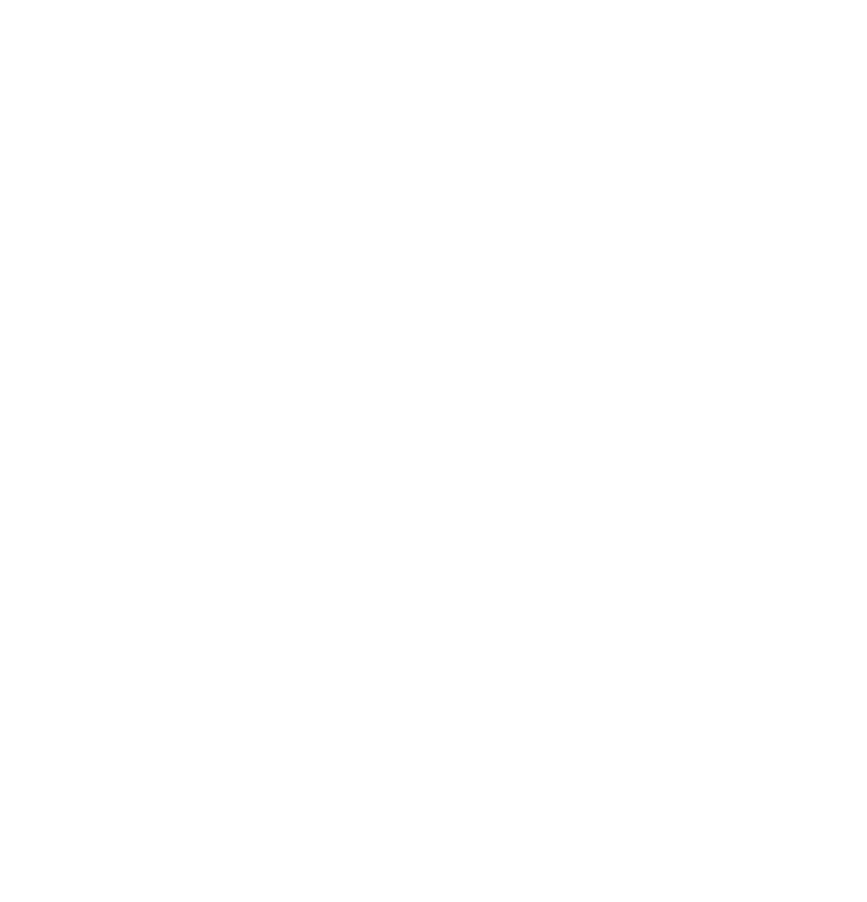
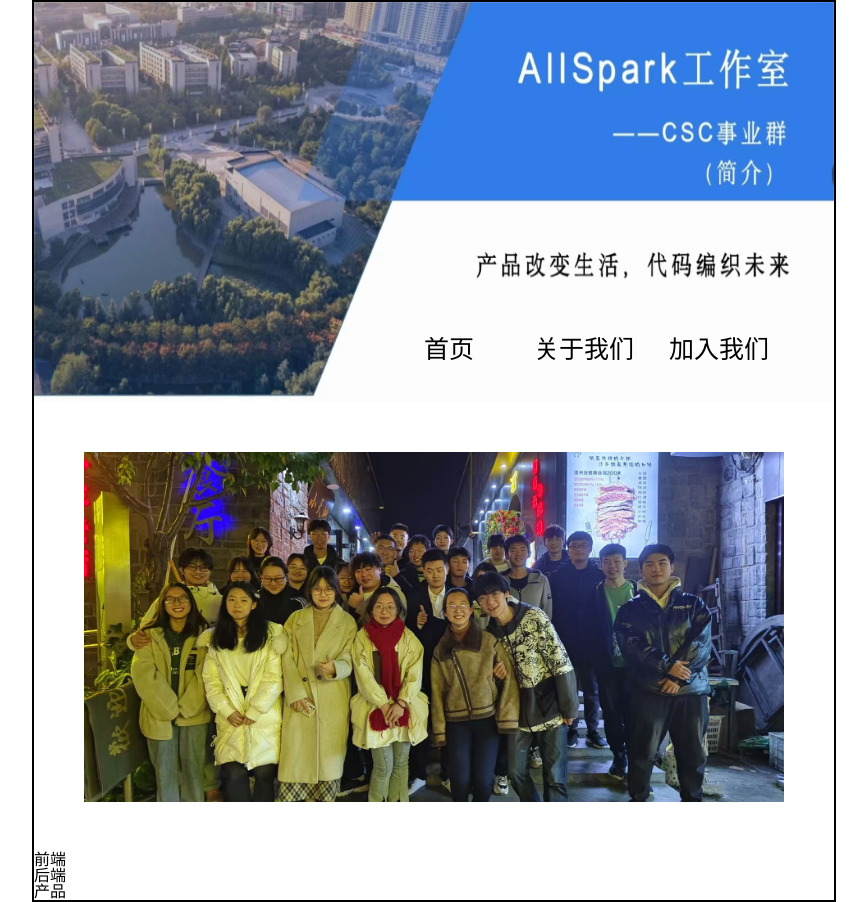
Before and after one commit to yangchaofan200488/AcceptNew, a plain HTML site: page index.html in a window 1280 px wide. Shown: the whole page, without its empty margins (206-1073 px from the left). Before the commit the page ends 800 px from the top, so only its background shows below. Drawn offline with nearby package versions, Linux system fonts and the light colour scheme.

Commit message:
首页轮播图完成

```diff
--- a/index.css
+++ b/index.css
@@ -1,3 +1,67 @@
 /*
-    这个文件为页面样式文件
+    这个文件为主页面样式文件
 */
+
+.page {
+    display: none;
+  }
+  .active {
+    display: block;
+  }
+  /* 给网站主体设置样式 */
+  .main-body {
+    width: 800px;
+    border: 2px black solid;
+    margin: 0 auto;
+  }
+  /* 这是顶部导航栏的样式（包括背景样式） */
+  .nav-bar {
+    height: 400px;
+    width: 800px;
+    background-color: red;
+    background-image: url("./imgs/工作室海报.jpg");
+    background-size: 100% 400px;
+    position: relative;
+  }
+  .nav-btn {
+    height: 50px;
+    width: 400px;
+    display: flex;
+    justify-content: space-between;
+    position: absolute;
+    bottom: 30px;
+    right: 50px;
+  }
+  .nav-btn button {
+    height: 50px;
+    width: 130px;
+    font-size: 25px;
+    background-color: transparent;
+    border: 0;
+  }
+  .nav-btn button:hover {
+    color: #317bea;
+    cursor: pointer;
+  }
+  /* 这是轮播图样式 */
+  .carousel {
+    height: 350px;
+    width: 700px;
+    margin: 50px auto;
+    position: relative;
+  }
+  .img-list li {
+    position: absolute;
+    opacity: 0;
+    transition: opacity 1.5s;
+  }
+  .carousel img {
+    width: 700px;
+    height: 350px;
+    object-fit: cover;
+  }
+  li.show-img{
+      z-index: 1;
+      opacity: 1;
+  }
+  /* 这是实验室详细介绍样式 */
--- a/index.html
+++ b/index.html
@@ -1,13 +1,59 @@
 <!DOCTYPE html>
 <html lang="en">
-<head>
-    <meta charset="UTF-8">
-    <meta name="viewport" content="width=device-width, initial-scale=1.0">
-    <title>Document</title>
-</head>
-<body>
+  <head>
+    <meta charset="UTF-8" />
+    <meta name="viewport" content="width=device-width, initial-scale=1.0" />
+    <title>AllSpark</title>
+    <link rel="stylesheet" href="./Reset/reset.css" />
+    <link rel="stylesheet" href="./index.css" />
+  </head>
+  <body>
     <!-- 这个是主文件 -->
+    <div class="main-body">
+        <!-- 导航栏 -->
+        <nav class="nav-bar">
+          <div class="nav-btn">
+            <button onclick="showPage('home')">首页</button>
+            <button onclick="showPage('about')">关于我们</button>
+            <button onclick="showPage('contact')">加入我们</button>
+          </div>
+        </nav>
 
+        <div id="home" class="page active">
+          <!--
+                  这个里面用来写首页内容，包括轮播图，介绍，快速通道
+          -->
+
+          <!-- 这个是轮播图 -->
+          <div class="carousel">
+            <ul class="img-list">
+              <li class="show-img"><img src="./imgs/生活照片1.jpg" /></li>
+              <li><img src="./imgs/生活照片2.jpg" /></li>
+              <li><img src="./imgs/生活照片3.jpg" /></li>
+              <li><img src="./imgs/生活照片4.jpg" /></li>
+            </ul>
+          </div>
+
+          <!-- 这个是介绍 -->
+           <div class="introduce">
+            <div class="a"></div>
+            <div class="web">前端</div>
+            <div class="java">后端</div>
+            <div class="product">产品</div>
+           </div>
+        </div>
+
+        <div id="about" class="page">
+          <h1>关于我们</h1>
+          <p>这是关于我们页面的内容。</p>
+        </div>
+
+        <div id="contact" class="page">
+          <h1>联系我们</h1>
+          <p>这是联系我们页面的内容。</p>
+        </div>
+      </div>
     <script src="https://unpkg.com/axios/dist/axios.min.js"></script>
-</body>
+    <script src="./index.js"></script>
+  </body>
 </html>
--- a/index.js
+++ b/index.js
@@ -1 +1,30 @@
 // js源代码
+
+// 导航栏功能
+function showPage(pageId) {
+    // 获取所有页面元素
+    let pages = document.querySelectorAll('.page');
+
+    // 隐藏所有页面
+    pages.forEach(function(page) {
+        page.classList.remove('active');
+    });
+
+    // 显示被点击的页面
+    document.getElementById(pageId).classList.add('active');
+}
+
+// 首页轮播图
+setTimeout(function auto(){
+    // 获取当前正在显示的图片
+    const show=document.querySelector(".img-list .show-img")
+
+    // 获取当前正在显示的元素的下一个兄弟元素(获取下一个图片)如果已经是最后一个图片了，就获取第一个图片
+    const show_next=show.nextElementSibling||document.querySelector(".carousel .img-list li")
+
+    // 修改显示状态
+    show.classList.remove("show-img")
+    show_next.classList.add("show-img")
+
+    setTimeout(auto,3000)
+},3000)
```
